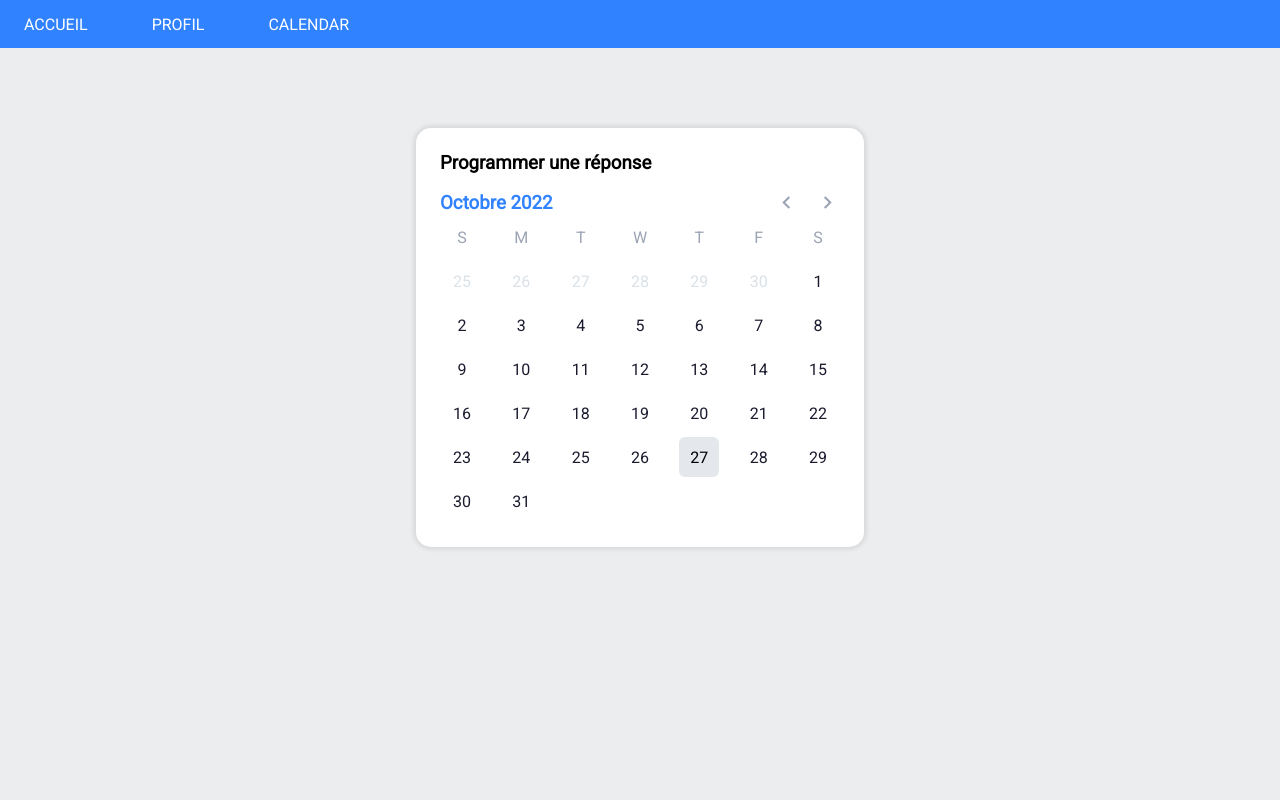
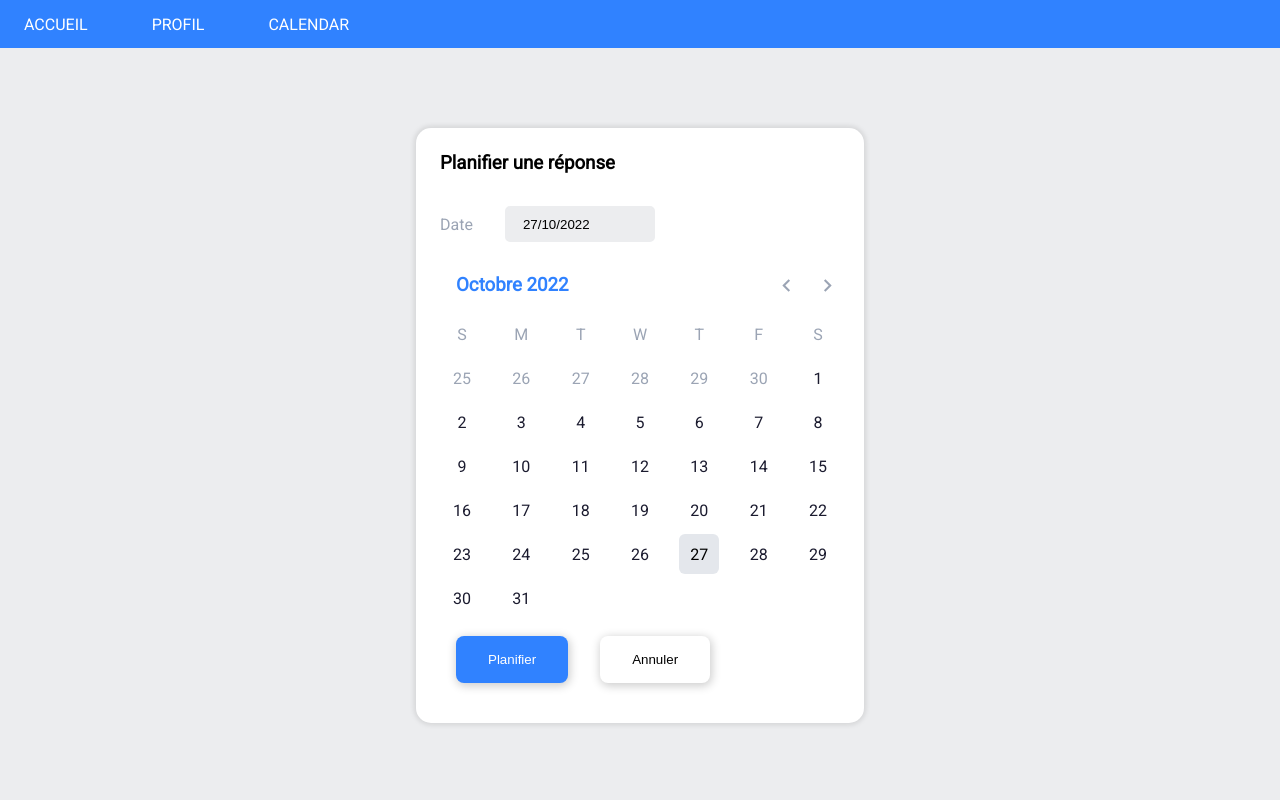
Before and after one commit to dsubrini/getfluence-test, a React (Vite) app: page /calendar in a window 1280 px wide. Built offline with nearby package versions, Linux system fonts and the light colour scheme.

Commit message:
main calendar content implemented, some css corrections, forminput component modified to handle a date defaultvalue

```diff
--- a/src/components/UI/atoms/Button.css
+++ b/src/components/UI/atoms/Button.css
@@ -1,6 +1,6 @@
 .button {
-  padding: 1rem;
-  border-radius: 5px;
+  padding: 1rem 2rem;
+  border-radius: 8px;
   border: 0;
   box-shadow: 1px 2px 10px 1px rgba(0, 0, 0, 0.2);
   cursor: pointer;
--- a/src/components/UI/atoms/Calendar/CalendarCell.css
+++ b/src/components/UI/atoms/Calendar/CalendarCell.css
@@ -6,6 +6,11 @@
   display: flex;
   align-items: center;
   justify-content: center;
+  cursor: default;
+}
+
+.cell:not(.calendar-week) {
+  cursor: pointer;
 }
 
 .calendar-week {
@@ -21,7 +26,7 @@
 }
 
 .previousMonth {
-  color: #dae1e7;
+  color: var(--second-gray-color);
 }
 
 .nextMonth {
--- a/src/components/UI/atoms/Form/FormInput.css
+++ b/src/components/UI/atoms/Form/FormInput.css
@@ -1,9 +1,10 @@
 .form__input {
   display: block;
   margin: 1rem 0;
-  width: 200px;
+  width: 150px;
   height: 2rem;
   border-radius: 5px;
   padding: 1rem;
   border: 2px solid var(--main-gray-color);
+  background-color: var(--main-gray-color);
 }
--- a/src/components/UI/atoms/Form/FormInput.tsx
+++ b/src/components/UI/atoms/Form/FormInput.tsx
@@ -3,17 +3,21 @@ import React from 'react';
 import './FormInput.css';
 
 export interface FormInputProps {
-  type: 'email' | 'password' | 'text';
-  placeholder: 'Email' | 'Mot de passe' | 'Ville';
-  name: 'email' | 'password' | 'city';
+  type: 'email' | 'password' | 'text' | 'date';
+  placeholder: 'Email' | 'Mot de passe' | 'Ville' | 'Date';
+  name: 'email' | 'password' | 'city' | 'date';
+  dateValue?: string;
   required?: true;
+  readonly?: true;
 }
 
 export const FormInput: React.FC<FormInputProps> = ({
   type,
   placeholder,
   name,
+  dateValue,
   required,
+  readonly,
 }) => {
   return (
     <input
@@ -22,6 +26,8 @@ export const FormInput: React.FC<FormInputProps> = ({
       placeholder={placeholder}
       className="form__input"
       required={required}
+      readOnly={readonly}
+      defaultValue={dateValue}
     />
   );
 };
--- a/src/components/UI/molecules/CalendarTable.css
+++ b/src/components/UI/molecules/CalendarTable.css
@@ -3,9 +3,19 @@
   margin-top: 1rem;
 }
 
+.calendar__day-input {
+  display: flex;
+  justify-content: flex-start;
+  align-items: center;
+  gap: 2rem;
+  color: var(--second-gray-color);
+}
+
 .calendar__title {
   color: var(--main-blue-color);
   text-transform: capitalize;
+  padding-left: 1rem;
+  margin: 1rem 0;
 }
 
 .calendar__arrows {
--- a/src/components/UI/molecules/CalendarTable.tsx
+++ b/src/components/UI/molecules/CalendarTable.tsx
@@ -6,6 +6,7 @@ import { CalendarFlex } from '../atoms/Calendar/CalendarFlex';
 
 import 'dayjs/locale/fr';
 import './CalendarTable.css';
+import { FormInput } from '../atoms/Form/FormInput';
 
 interface CalendarTableProps {}
 
@@ -51,6 +52,15 @@ export const CalendarTable: React.FC<CalendarTableProps> = ({}) => {
 
   return (
     <div className="calendar__container">
+      <div className="calendar__day-input">
+        <label>Date</label>
+        <FormInput
+          type="text"
+          placeholder="Date"
+          name="date"
+          dateValue={dayjs().format('DD/MM/YYYY')}
+        />
+      </div>
       <CalendarFlex>
         <h3 className="calendar__title">
           {initialDate.clone().locale('fr').format('MMMM YYYY')}
--- a/src/components/UI/organisms/Calendar.css
+++ b/src/components/UI/organisms/Calendar.css
@@ -1,31 +1,5 @@
-.calendar-weeks {
+.calendar__buttons {
   display: flex;
-  flex-direction: row;
-  justify-content: space-between;
+  gap: 2rem;
+  margin: 1rem;
 }
-
-.calendar-weeks__cell {
-  height: 30px;
-  width: 30px;
-  margin: 2px;
-  display: flex;
-  align-items: center;
-  justify-content: center;
-  color: #9ba4b4;
-}
-
-.calendar-content {
-  display: flex;
-  flex-direction: row;
-  justify-content: space-between;
-}
-
-.calendar-content__cell {
-  height: 30px;
-  width: 30px;
-  margin: 2px;
-  border-radius: 6px;
-  display: flex;
-  align-items: center;
-  justify-content: center;
-}
--- a/src/components/UI/organisms/CalendarContainer.tsx
+++ b/src/components/UI/organisms/CalendarContainer.tsx
@@ -4,14 +4,19 @@ import './Calendar.css';
 import { MainContainer } from '../atoms/MainContainer';
 import { CalendarTable } from '../molecules/CalendarTable';
 import { MainTitleContainer } from '../atoms/MainContainerTitle';
+import { Button } from '../atoms/Button';
 
 interface CalendarContainerProps {}
 
 export const CalendarContainer: React.FC<CalendarContainerProps> = () => {
   return (
     <MainContainer>
-      <MainTitleContainer title="Programmer une réponse" />
+      <MainTitleContainer title="Planifier une réponse" />
       <CalendarTable />
+      <div className="calendar__buttons">
+        <Button type="button" text="Planifier" color="blue" />
+        <Button type="button" text="Annuler" color="white" />
+      </div>
     </MainContainer>
   );
 };
```
